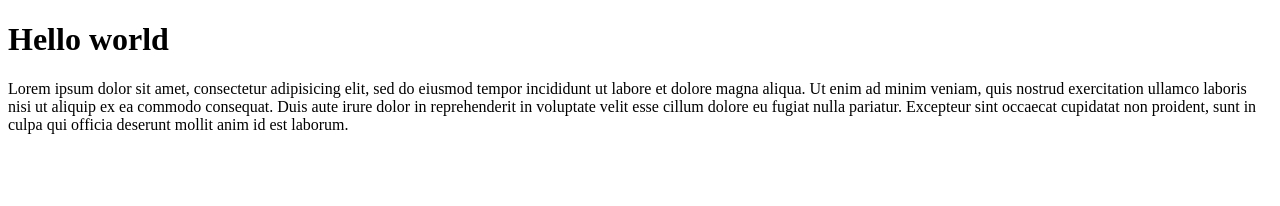
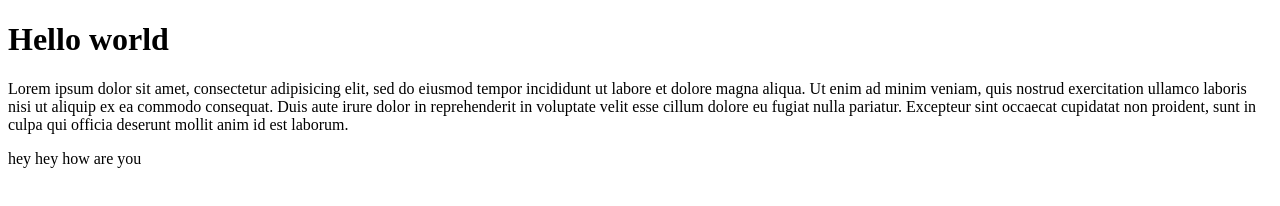
Before and after one commit to Dobby-Mphahlele/new, a plain HTML site: page index.html in a window 1280 px wide. Drawn offline with Linux system fonts and the light colour scheme.

```diff
--- a/index.html
+++ b/index.html
@@ -11,5 +11,7 @@
 	consequat. Duis aute irure dolor in reprehenderit in voluptate velit esse
 	cillum dolore eu fugiat nulla pariatur. Excepteur sint occaecat cupidatat non
 	proident, sunt in culpa qui officia deserunt mollit anim id est laborum.</p>
+	<p2>hey</p2>
+	<p3>hey how are you</p3>
 </body>
 </html>
```
